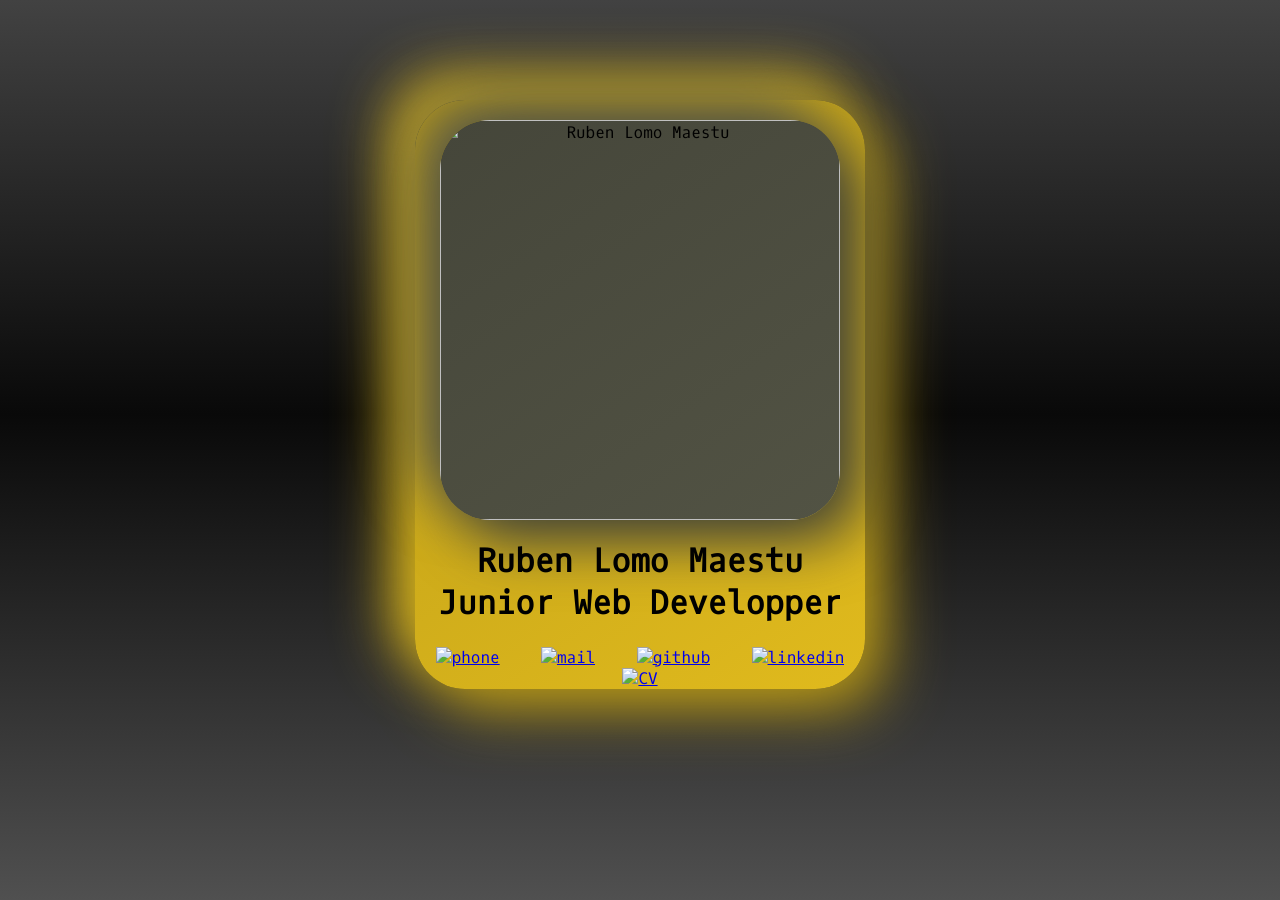
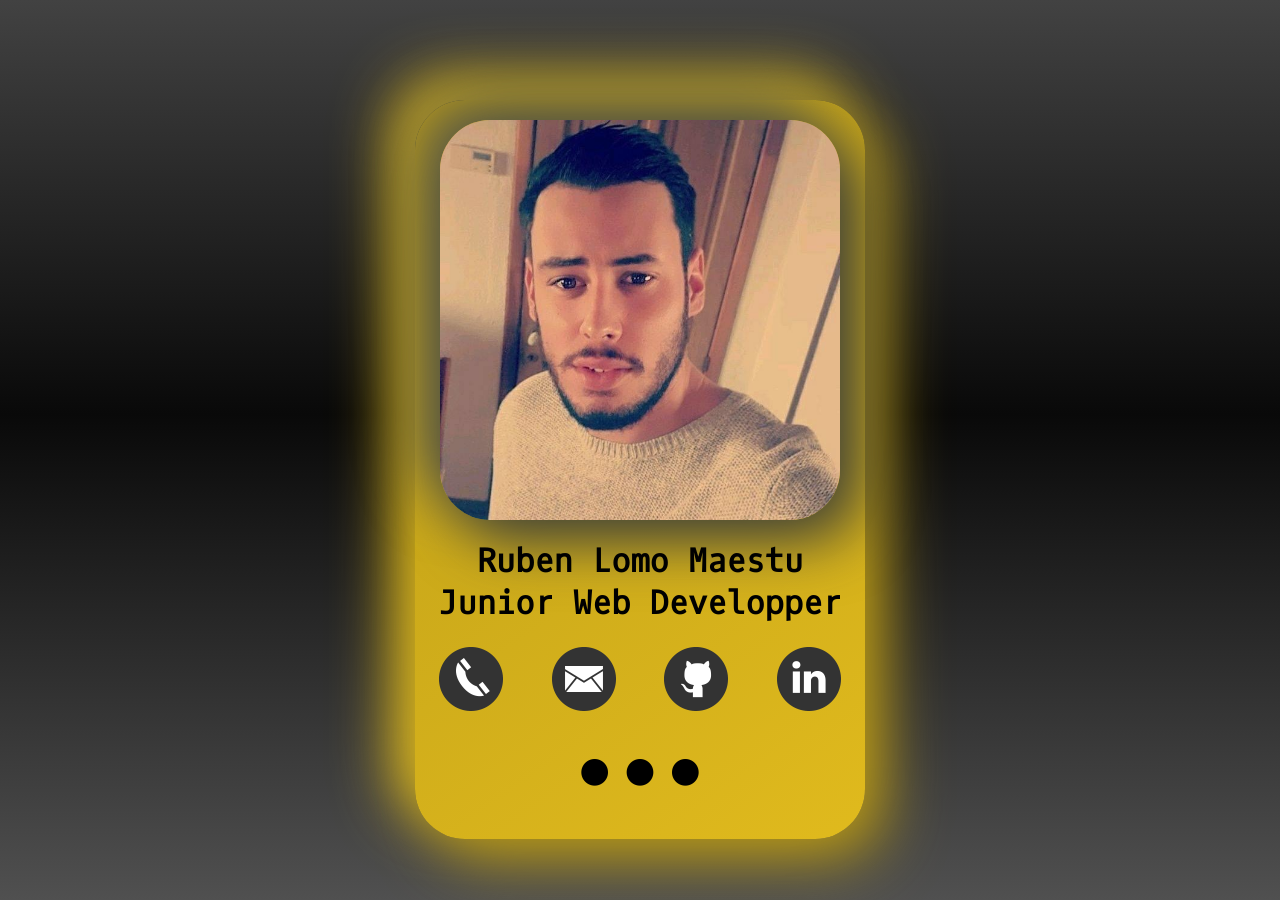
Before and after one commit to rubenlm25/Vcard, a plain HTML site: page index.html in a window 1280 px wide. Drawn offline with Linux system fonts and the light colour scheme; files whose address does not match are found by name.

Commit message:
changement link img pas encore style.css

```diff
--- a/index.html
+++ b/index.html
@@ -8,15 +8,15 @@
 <body>
     <div class="container">
         <div class="block">
-            <div class="photo"><img src="Ressources/photo.JPG" alt="Ruben Lomo Maestu" class="profil"></div>
+            <div class="photo"><img src="assets/img/photo.JPG" alt="Ruben Lomo Maestu" class="profil"></div>
             <div class="nom"><h1>Ruben Lomo Maestu <br>Junior Web Developper</h1></div>
             <div class="social">
-                <div class="phone"><a href="telephone:+32472512480"><img src="Ressources/phone.png" alt="phone"></a></div>
-                <div class="mail"><a href="mailto:ruben.lomomaestu@gmail.com"><img src="Ressources/mail.png" alt="mail"></a></div>
-                <div class="github"><a href="https://github.com/rubenlm25"><img src="Ressources/github.png" alt="github"></a></div>
-                <div class="linkedin"><a href="https://www.linkedin.com/in/rubenlomomaestu/"><img src="Ressources/linkedin.png" alt="linkedin"></a></div>
+                <div class="phone"><a href="telephone:+32472512480"><img src="assets/img/phone.png" alt="phone"></a></div>
+                <div class="mail"><a href="mailto:ruben.lomomaestu@gmail.com"><img src="assets/img/mail.png" alt="mail"></a></div>
+                <div class="github"><a href="https://github.com/rubenlm25"><img src="assets/img/github.png" alt="github"></a></div>
+                <div class="linkedin"><a href="https://www.linkedin.com/in/rubenlomomaestu/"><img src="assets/img/linkedin.png" alt="linkedin"></a></div>
             </div>
-                <div class="CV"><a href="https://rubenlm25.github.io/My-CV/"><img src="Ressources/more.png" alt="CV"></a></div>
+                <div class="CV"><a href="https://rubenlm25.github.io/My-CV/"><img src="assets/img/more.png" alt="CV"></a></div>
             </div>
         </div>
     </div>
```
